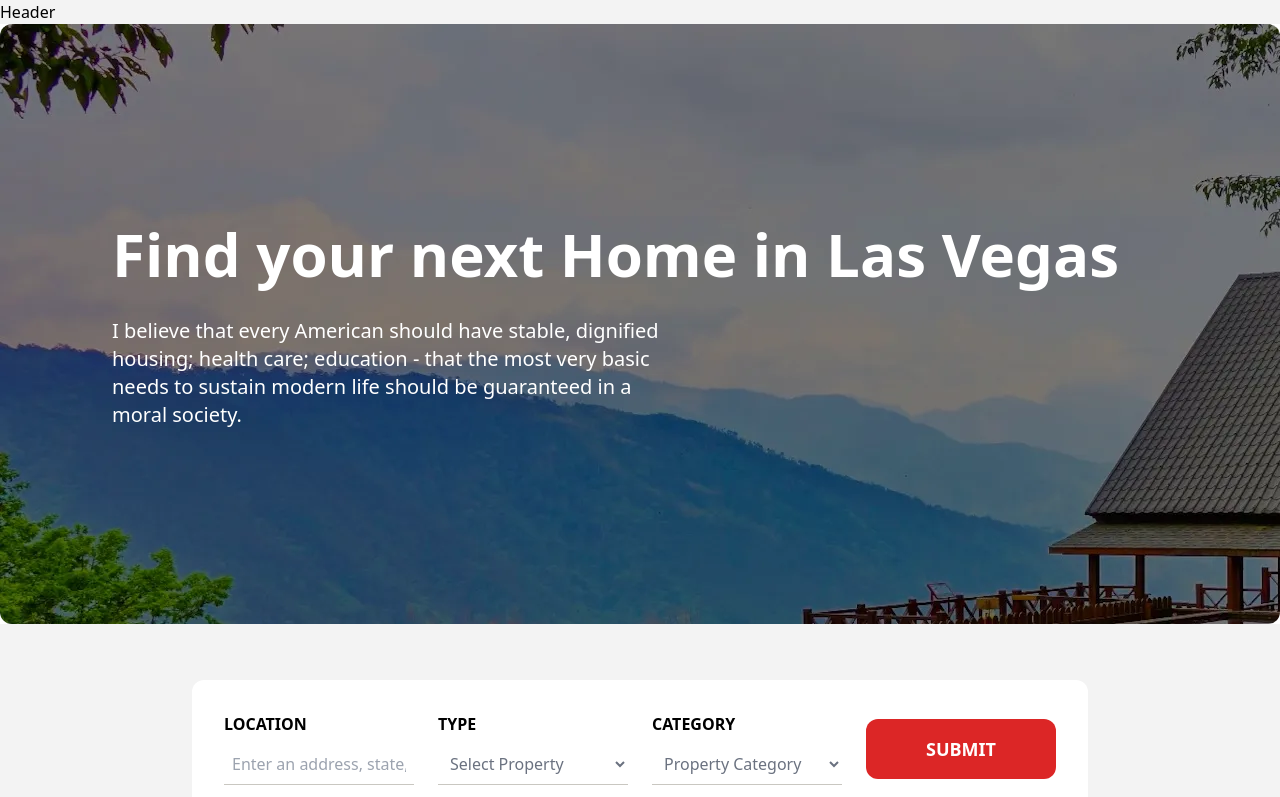
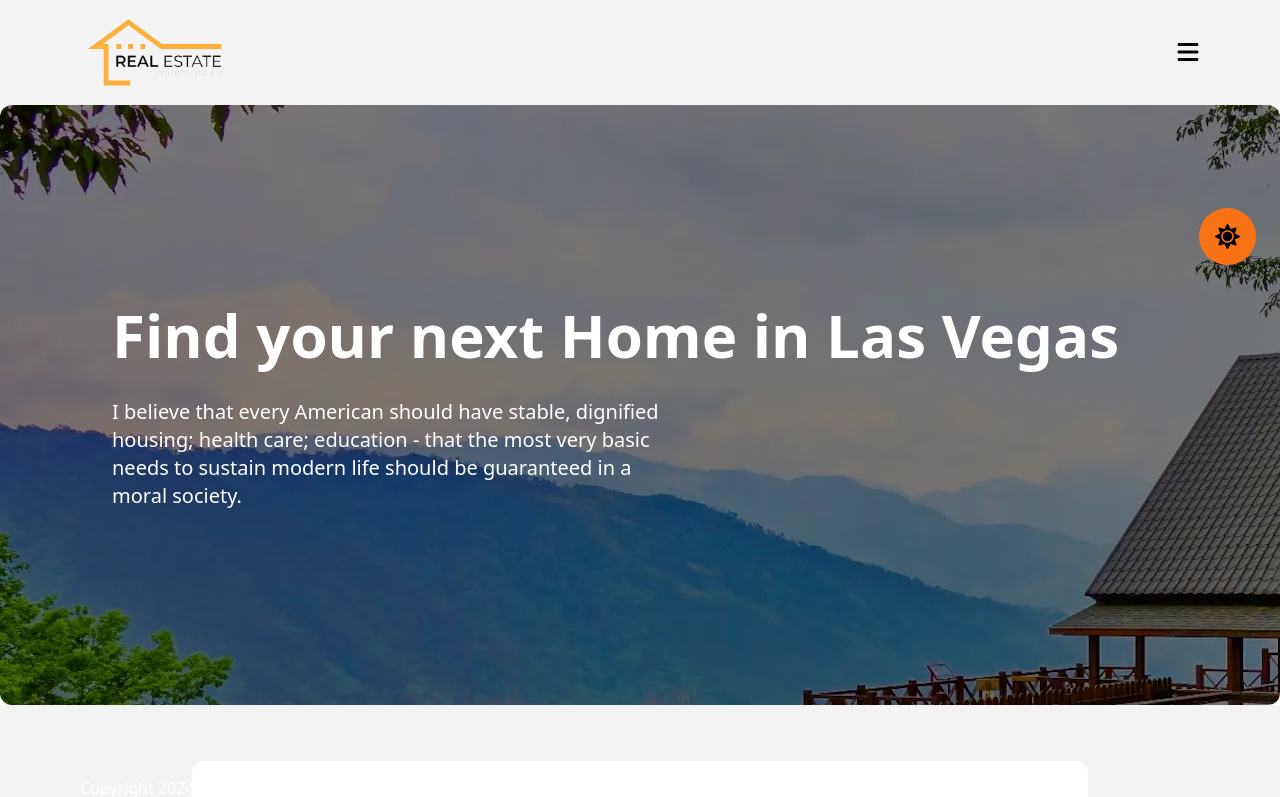
Before and after one commit to Oduluyidavid/Real-estate-website, a React (Vite) app: page / in a window 1280 px wide. Shown: the top 797 px of the page. Built offline with nearby package versions, Linux system fonts and the light colour scheme.

Commit message:
first commit

```diff
--- a/src/components/Footer.jsx
+++ b/src/components/Footer.jsx
@@ -7,12 +7,12 @@ import prop7 from "../assets/images/prop7.jpg";
 import prop8 from "../assets/images/prop8.jpg";
 
 const Footer = () => {
-  const { darkMode, toggledarkMode } = useDarkMode();
+  const { darkMode, toggleDarkMode } = useDarkMode();
   return (
     <>
       <footer
         className={`${darkMode ? "dark bg-black" : "light bg-gray-800"} w-full m-auto lg:px-20 px-10 py-20 lg:grid-cols-3 grid-cols-1 justify-center items-start lg:gap-20 gap-10`}>
-          <div className="flex flex-col justify-center items-start gap-5">
+          <div className="lg:flex flex-col justify-center items-start gap-5">
             <h1 className="text-white text-2xl font-semibold">About Us</h1>
             <p className="text-slate-200 text-justify">Good real estate investment can be a valuable addition to your portfolio. There are various ways to invest in real estate, each with its unique benefits and risks.</p>
             <div id="social-icons" className="flex justify-start items-center gap-4 mt-4">
@@ -33,7 +33,7 @@ const Footer = () => {
                   <FaYoutube className="size-5" />
               </div>
             </div>
-            <h1 className="text-white mt-8">Copyright 2024 Real Estate,All Rights Reserved</h1>
+            <h1 className="text-white mt-8 fixed bottom-0 items-center">Copyright 2024 Real Estate,All Rights Reserved</h1>
           </div>
 
           <div className="flex flex-col justify-center items-start gap-5">
@@ -85,6 +85,14 @@ const Footer = () => {
         </Link>
       </div>
 
+      {/*dark mode toggle button section*/}
+      <div>
+        <button onClick={toggleDarkMode} className="flex items-center p-4
+        rounded-full bg-orange-500 fixed lg:top-52 right-6 top-6">
+          {darkMode ? <FaMoon size={25} className="text-black" />:<FaSun size={25} className="text-black" />}
+        </button>
+      </div>
+
     </>
   );
 };
--- a/src/components/Header.jsx
+++ b/src/components/Header.jsx
@@ -1,9 +1,111 @@
-import React from 'react'
+import React, { useState } from "react";
+import { Link } from "react-scroll";
+import { FaXmark, FaBars } from "react-icons/fa6";
+import logo from "../assets/images/logo.png";
+import { useDarkMode } from "./DarkModeContext";
+import { FaPhoneAlt, FaUserCircle } from "react-icons/fa";
 
 const Header = () => {
+  const { darkMode, toggleDarkMode } = useDarkMode();
+
+  const [isMenuOpen, setIsMenuOpen] = useState(false);
+
+  const toggleMenu = () => {
+    setIsMenuOpen(!isMenuOpen);
+  };
+  const closeMenu = () => {
+    setIsMenuOpen(false);
+  };
+
+  const navItems = [
+    {
+      link: "Home",
+      path: "home",
+    },
+    {
+      link: "About",
+      path: "about",
+    },
+    {
+      link: "Properties",
+      path: "properties",
+    },
+    {
+      link: "Services",
+      path: "services",
+    },
+    {
+      link: "Testimonials",
+      path: "testimonials",
+    },
+    {
+      link: "Contact",
+      path: "contact",
+    },
+  ];
+
   return (
-    <div>Header</div>
-  )
-}
+    <nav
+      className={`${darkMode ? "dark bg-black" : "light bg-[#f3f3f3]"} flex
+       justify-between items-center gap-4 lg:px-20 px-4 py-3 sticky top-0 z-30`}
+    >
+      <div id="logo">
+        <img
+          src={logo}
+          alt="company logo"
+          className="lg:w-[150px] w-[120px] dark:invert"
+        />
+      </div>
+      <ul className="lg:justify-center items-center gap-8 hidden ">
+        {navItems.map(({ link, path }) => (
+          <Link
+            key={path}
+            className="text-black text-[15px] uppercase font-semibold
+           cursor-pointer px-3 py-2 dark:text-white rounded-lg hover:bg-red-600 hover:text-white"
+            to={path}
+            spy={true}
+            offset={-100}
+            smooth={true}
+          >
+            {link}
+          </Link>
+        ))}
+      </ul>
 
-export default Header
+      {/*mobile menu starts here*/}
+      <div className="flex justify-center items-center " onClick={toggleMenu}>
+        <div>
+          {isMenuOpen ? (
+            <FaXmark className="text-black dark:text-white text-2xl cursor-pointer" />
+          ) : (
+            <FaBars className="text-black dark:text-white text-2xl cursor-pointer" />
+          )}
+        </div>
+      </div>
+      <div
+        className={`${
+          isMenuOpen ? "flex" : "hidden"
+        } w-full h-fit bg-slate-800 p-4 absolute top-[80px] left-0`}
+        onClick={closeMenu}
+      >
+        <ul className="flex flex-col justify-center items-center gap-2 w-full">
+          {navItems.map(({ link, path }) => (
+            <Link
+              key={path}
+              className="text-white uppercase font-semibold cursor-pointer p-3
+                 rounded-lg hover:bg-red-600 hover:text-black w-full text-center"
+              to={path}
+              spy={true}
+              offset={-100}
+              smooth={true}
+            >
+              {link}
+            </Link>
+          ))}
+        </ul>
+      </div>
+    </nav>
+  );
+};
+
+export default Header;
--- a/src/sections/Clients.jsx
+++ b/src/sections/Clients.jsx
@@ -17,7 +17,7 @@ const Clients = () => {
     });
   }, []);
 
-  const { darkMode, toggledarkMode } = useDarkMode();
+  const { darkMode, toggleDarkMode } = useDarkMode();
 
 
   return (
--- a/src/sections/Contact.jsx
+++ b/src/sections/Contact.jsx
@@ -16,7 +16,7 @@ const Contact = () => {
     });
   }, []);
 
-  const { darkMode, toggledarkMode } = useDarkMode();
+  const { darkMode, toggleDarkMode } = useDarkMode();
 
   return (
     <div
--- a/src/sections/Hero.jsx
+++ b/src/sections/Hero.jsx
@@ -13,7 +13,7 @@ const Hero = () => {
       delay: 100,
     });
   }, []);
-  const { darkMode, toggledarkMode } = useDarkMode();
+  const { darkMode, toggleDarkMode } = useDarkMode();
   return (
     <>
       <div className={`${darkMode ? "dark bg-black" : "light bg-white"}`}>
--- a/src/sections/PopularAreas.jsx
+++ b/src/sections/PopularAreas.jsx
@@ -19,7 +19,7 @@ const PopularAreas = () => {
     });
   }, []);
 
-  const { darkMode, toggledarkMode } = useDarkMode();
+  const { darkMode, toggleDarkMode } = useDarkMode();
 
 
   return (
--- a/src/sections/Services.jsx
+++ b/src/sections/Services.jsx
@@ -15,7 +15,7 @@ const Services = () => {
     });
   }, []);
 
-  const { darkMode, toggledarkMode } = useDarkMode();
+  const { darkMode, toggleDarkMode } = useDarkMode();
 
 
   return (
--- a/src/sections/properties.jsx
+++ b/src/sections/properties.jsx
@@ -16,7 +16,7 @@ const properties = () => {
       delay: 100,
     });
   }, []);
-  const { darkMode, toggledarkMode } = useDarkMode();
+  const { darkMode, toggleDarkMode } = useDarkMode();
 
   return (
     <div className={`${darkMode ? 'dark bg-black' : 'light bg-transparent'}`}>
```
